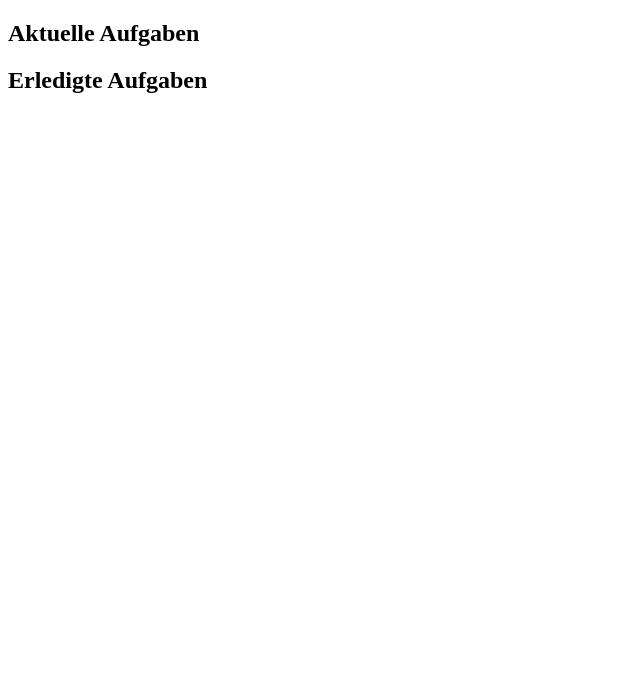
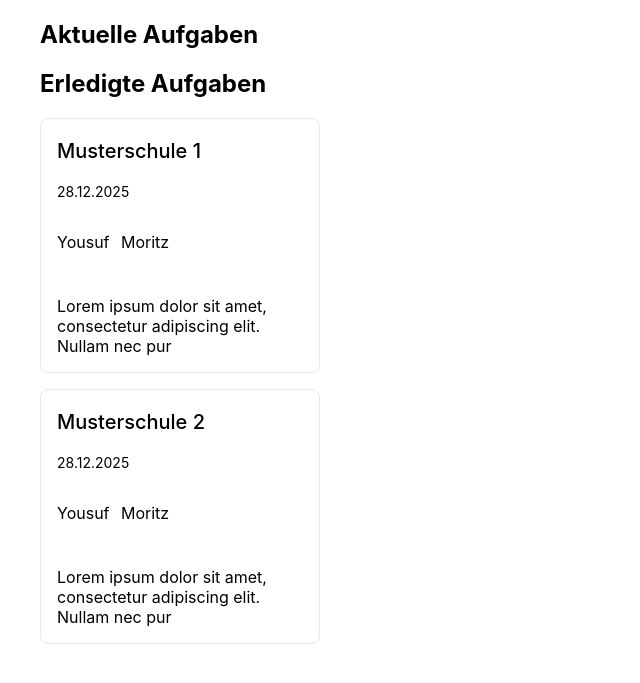
Before and after one commit to yousufyesil/thb-inventory-system, a Flask app: page /task in a window 1280 px wide. Shown: the top 683 px of the page, without its empty margins (0-640 px from the left). Run offline with Flask 3, Linux system fonts and the light colour scheme; some libraries are stand-ins or nearby versions.

Commit message:
Inital Commit

```diff
--- /dev/null
+++ b/static/task.css
@@ -0,0 +1,37 @@
+.task_card {
+  border: 1px solid rgb(229 231 235);
+  border-radius: 0.5rem;
+  padding: 0rem 1rem; /* Reduziertes padding oben und unten, seitliches padding bleibt gleich */
+  margin-bottom: 1rem;
+  background-color: var(--thb-white);
+  max-width: 20%;
+  transition: all 0.3s ease-in-out;
+}
+
+.task_name {
+  font-size: 1.25rem;
+  font-weight: 500;
+}
+
+
+.task_card:hover {
+  box-shadow: 0 4px 12px rgba(0, 0, 0, 0.1);
+  transform: translateY(-2px); /* Hebt die Karte leicht an */
+
+}
+
+.persons{
+  display: flex;
+  align-items: center;
+  margin-top: 1rem;
+}
+.task_person {
+  width: 2rem;
+  height: 2rem;
+  border-radius: 50%;
+  margin-right: 2rem;
+}
+.task_date {
+  font-size: 0.875rem;
+  color: var(--thb-gray);
+}
--- a/templates/task.html
+++ b/templates/task.html
@@ -3,11 +3,38 @@
 <head>
     <meta charset="UTF-8">
     <title>Aufgaben</title>
+    <link rel="stylesheet" href="../static/style.css">
+    <link rel="stylesheet" href="../static/task.css">
+
 </head>
 <body>
-<div>
+<div class="task_container">
     <h2>Aktuelle Aufgaben</h2>
     <h2>Erledigte Aufgaben</h2>
 </div>
+
+<div class="task_card">
+    <p class="task_name">Musterschule 1</p>
+    <p class="task_date">28.12.2025</p>
+    <div class ="persons">
+        <p class="task_person">Yousuf</p>
+        <p class="task_person">Moritz</p>
+    </div>
+
+    <p class="task_description">Lorem ipsum dolor sit amet, consectetur adipiscing elit. Nullam nec pur</p>
+    <!--  <p class ="task_status">Erledigt</p> -->
+
+</div>
+<div class="task_card">
+    <p class="task_name">Musterschule 2</p>
+    <p class="task_date">28.12.2025</p>
+    <div class ="persons">
+        <p class="task_person">Yousuf</p>
+        <p class="task_person">Moritz</p>
+    </div>
+
+    <p class="task_description">Lorem ipsum dolor sit amet, consectetur adipiscing elit. Nullam nec pur</p>
+    <!--  <p class ="task_status">Erledigt</p> -->
+</div>
 </body>
 </html>
```
